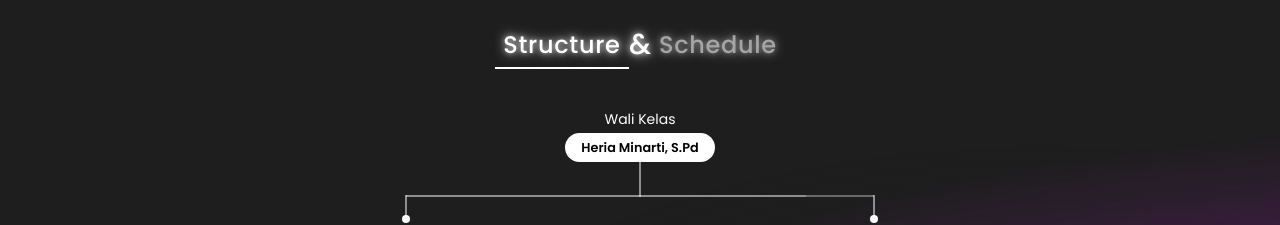
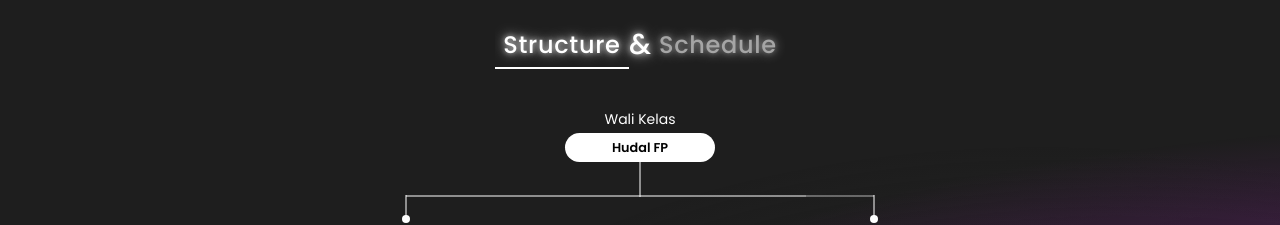
Before and after one commit to audya774/Mentoring-Lt-1-Syp-kanan, a React (Vite) app: page / in a window 1280 px wide. Shown: the part 1440-1665 px from the top of the page. Built offline with nearby package versions, Linux system fonts and the light colour scheme; no server answers; the database is empty.

Commit message:
Update Wali Kelas name in StrukturKelas component

```diff
--- a/src/Pages/StrukturKelas.jsx
+++ b/src/Pages/StrukturKelas.jsx
@@ -18,7 +18,7 @@ const StrukturKelas = () => {
     <div className="z-1 relative h-auto lg:overflow-hidden">
       {/* wali kelas */}
       <div data-aos="fade-up" data-aos-duration="500" className="mt-14 md:mt-10">
-        <BorderStruktur Jabatan="Wali Kelas" Nama="Heria Minarti, S.Pd" Width="150px" />
+        <BorderStruktur Jabatan="Wali Kelas" Nama="Hudal FP" Width="150px" />
       </div>
 
       <div className="flex flex-col justify-center items-center">
```
